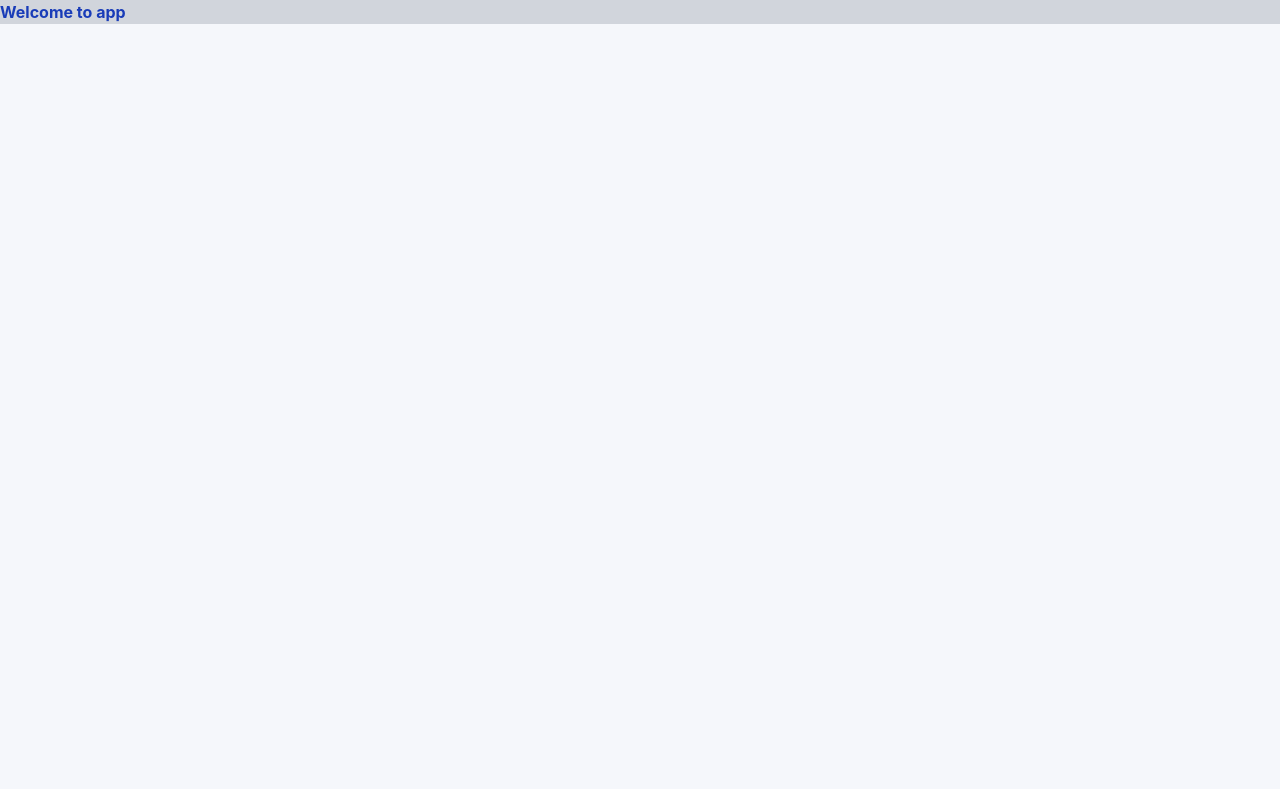
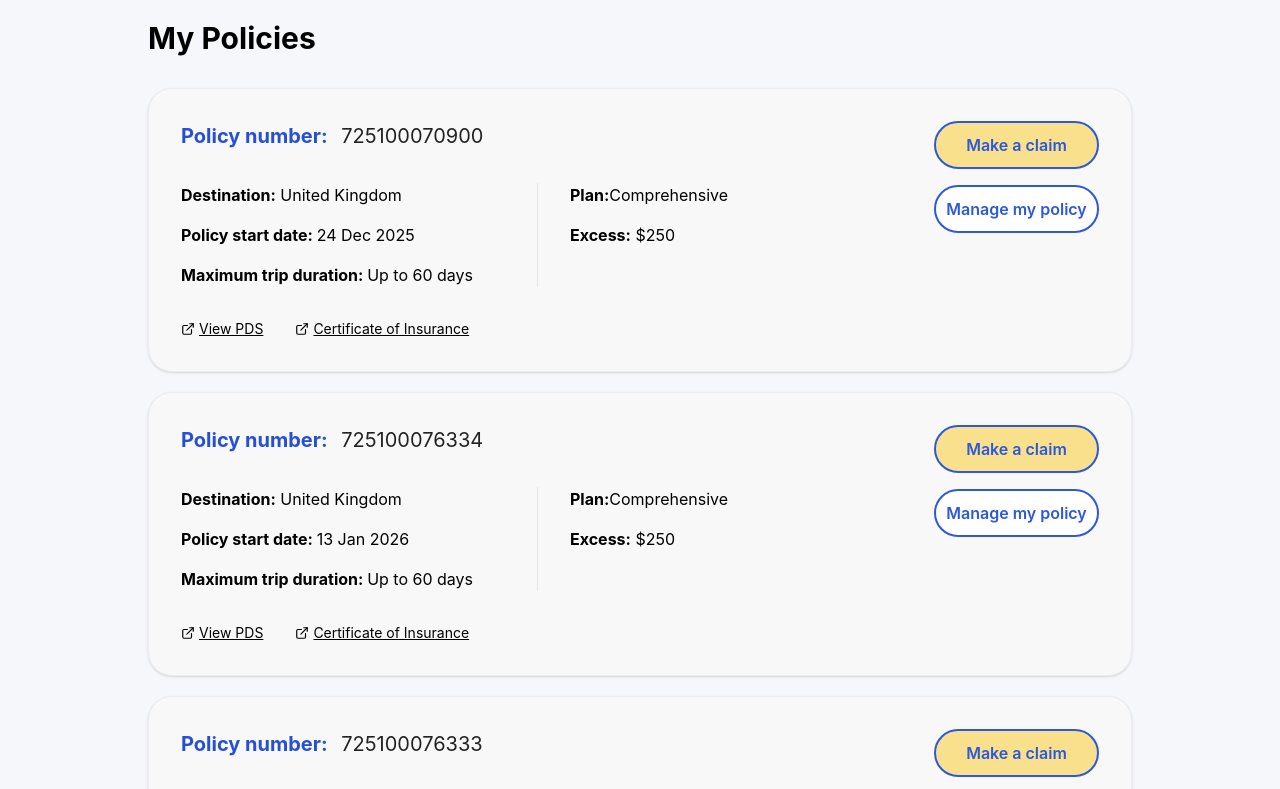
Before and after one commit to shahidweb/ltm-policy-task, a React (Vite) app: page / in a window 1280 px wide. Shown: the top 789 px of the page. Built offline with nearby package versions, Linux system fonts and the light colour scheme.

Commit message:
Add PolicyCard and PolicyList components for displaying user policies

```diff
--- a/src/App.tsx
+++ b/src/App.tsx
@@ -1,10 +1,11 @@
 import { PolicyProvider } from "./context/PolicyContext"
+import MyPolicies from "./pages/MyPolicies"
 
 function App() {
 
   return (
     <PolicyProvider>
-      <h1 className='bg-gray-300 font-bold text-blue-800'>Welcome to app </h1>
+      <MyPolicies />
     </PolicyProvider>
   )
 }
--- /dev/null
+++ b/src/component/PolicyCard.tsx
@@ -0,0 +1,85 @@
+import { format } from "date-fns";
+import { FiExternalLink } from "react-icons/fi";
+import type { Policy } from "../types/policy";
+
+interface Props {
+  policy: Policy;
+}
+
+export default function PolicyCard({ policy }: Props) {
+  return (
+    <div className="bg-[#f8f8f8] rounded-3xl p-6 md:p-8 shadow-sm border border-[#ececec]">
+      <div className="hidden md:flex justify-between gap-10">
+        <div className="flex-1">
+          <h2 className="text-[20px] font-bold text-[#2450d3] mb-8">
+            <span>Policy number:</span>
+            <span className="text-[#222] font-normal ml-2"> {policy.policyNumber} </span>
+          </h2>
+
+          <div className="grid grid-cols-[1fr_auto_1fr] gap-8">
+            <div className="space-y-4">
+              <div>
+                <span className="font-bold">Destination:</span>{" "}
+                {policy.destinations[0]?.name}
+              </div>
+
+              {policy.type === "Annual" ? (
+                <>
+                  <div>
+                    <span className="font-bold"> Policy start date: </span>
+                    <span>{format(new Date(policy.policyStart), "dd MMM yyyy")}</span>
+                  </div>
+
+                  <div>
+                    <span className="font-bold"> Maximum trip duration: </span>
+                    <span> Up to {policy.maxTripDuration} days</span>
+                  </div>
+                </>
+              ) : (
+                <div>
+                  <span className="font-bold"> Travel date: </span>
+                  <span>{format(new Date(policy.policyStart), "dd MMM yyyy")} - {format(new Date(policy.policyEnd), "dd MMM yyyy")}</span>
+                </div>
+              )}
+            </div>
+
+            <div className="w-px bg-[#e5e5e5]" />
+            <div className="space-y-4">
+              <div>
+                <span className="font-bold">Plan:</span>
+                <span>{policy.planName}</span>
+              </div>
+
+              <div>
+                <span className="font-bold">Excess:</span> $
+                <span>{policy.excess}</span>
+              </div>
+            </div>
+          </div>
+
+          <div className="flex gap-8 mt-8">
+            <a href="#" className="flex items-center gap-1 text-sm underline">
+              <FiExternalLink size={14} />
+              View PDS
+            </a>
+
+            <a href="#" className="flex items-center gap-1 text-sm underline">
+              <FiExternalLink size={14} />
+              Certificate of Insurance
+            </a>
+          </div>
+        </div>
+
+        <div className="flex flex-col gap-4 min-w-[165px]">
+          <button className="h-12 rounded-full bg-[#f8e08d] border-2 border-[#2d58dc] text-[#2d58dc] font-semibold">
+            Make a claim
+          </button>
+
+          <button className="h-12 rounded-full border-2 border-[#2d58dc] text-[#2d58dc] font-semibold bg-white">
+            Manage my policy
+          </button>
+        </div>
+      </div>
+    </div>
+  );
+}
--- /dev/null
+++ b/src/component/PolicyList.tsx
@@ -0,0 +1,32 @@
+import { usePolicies } from "../hooks/usePolicies";
+import PolicyCard from "./PolicyCard";
+
+const ITEMS_PER_PAGE = 3;
+
+const PolicyList = () => {
+    const { state } = usePolicies();
+
+    const activePolicies =
+        state.policies.filter((policy: any) => policy.status === "Active")
+            .sort((a: any, b: any) =>
+                new Date(a.policyStart).getTime() -
+                new Date(b.policyStart).getTime()
+            );
+
+    const start = (state.page - 1) * ITEMS_PER_PAGE;
+    const paginatedPolicies = activePolicies.slice(start, start + ITEMS_PER_PAGE);
+
+    return (
+        <>
+            <div className="space-y-5">
+                {paginatedPolicies.map(
+                    (policy: any) => (
+                        <PolicyCard key={policy.policyNumber} policy={policy} />
+                    )
+                )}
+            </div>
+        </>
+    );
+};
+
+export default PolicyList;
--- /dev/null
+++ b/src/pages/MyPolicies.tsx
@@ -0,0 +1,14 @@
+import PolicyList from "../component/PolicyList";
+
+const MyPolicies = () => {
+    return (
+        <div className="max-w-5xl mx-auto p-5">
+            <h1 className="text-3xl font-bold mb-8" >
+                My Policies
+            </h1>
+            <PolicyList />
+        </div>
+    );
+};
+
+export default MyPolicies;
```
